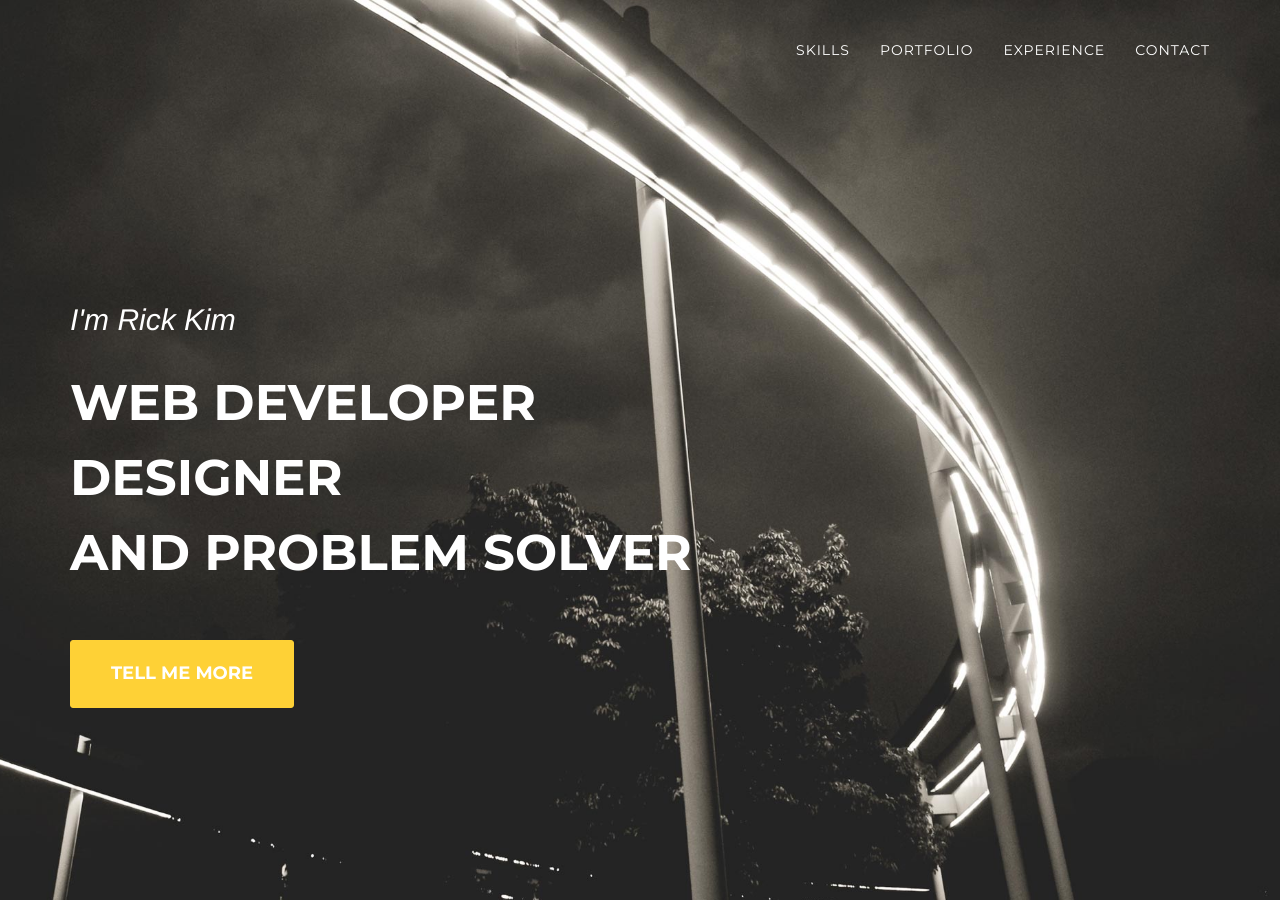
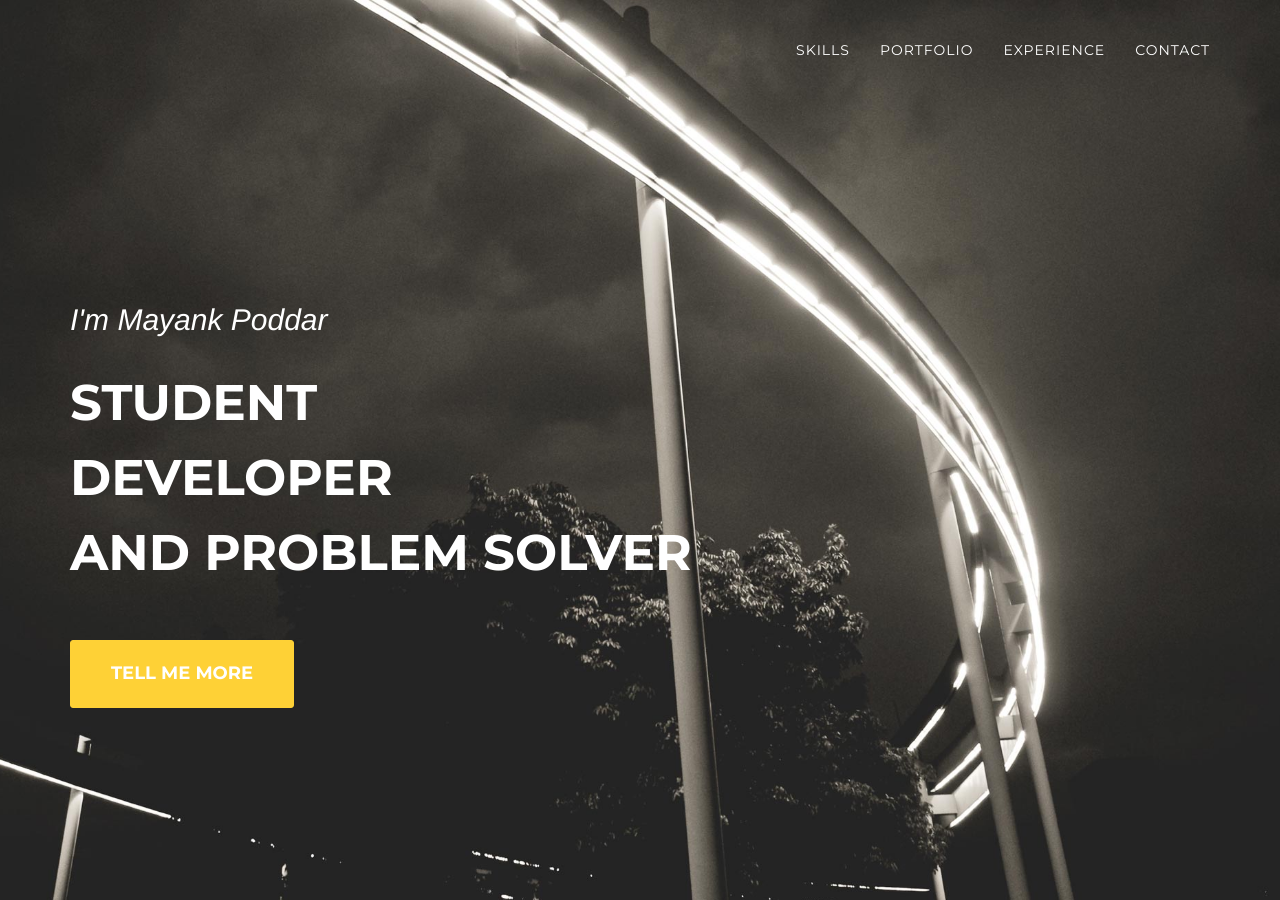
Before and after one commit to mynkpdr/mynkpdr.github.io, a Jekyll site: the page built from index.html, in a window 1280 px wide and 900 px high. Built offline with Jekyll 4.4.1, drawn with Linux system fonts in a browser that asks for light colours; some web fonts are replaced.

Commit message:
Update header.html

```diff
--- a/_includes/header.html
+++ b/_includes/header.html
@@ -41,8 +41,8 @@
     <header>
         <div class="container">
             <div class="intro-text">
-                <div class="intro-lead-in">I'm Rick Kim</div>
-                <div class="intro-heading">Web Developer<br/> Designer <br/> and Problem Solver</div>
+                <div class="intro-lead-in">I'm Mayank Poddar</div>
+                <div class="intro-heading">Student<br/> Developer <br/> and Problem Solver</div>
                 <a href="#skills" class="page-scroll btn btn-xl">Tell Me More</a>
             </div>
         </div>
```
